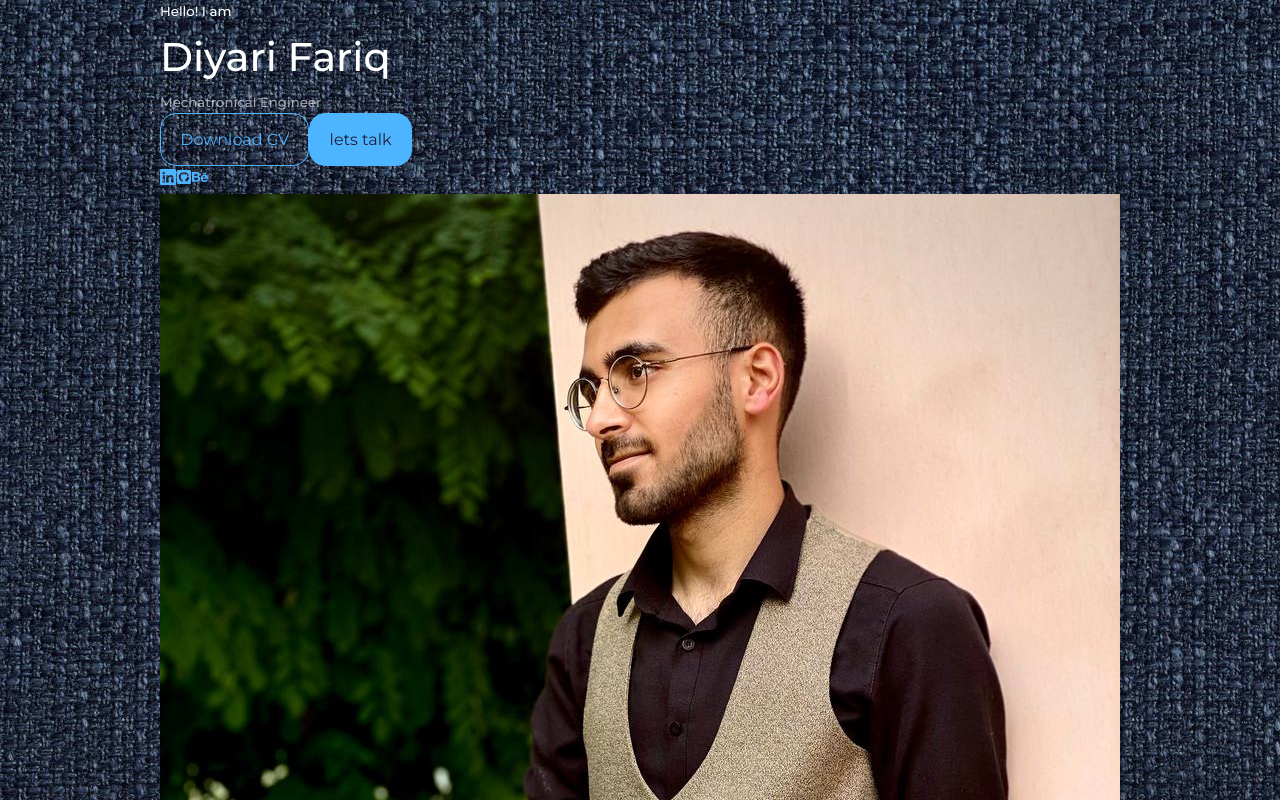
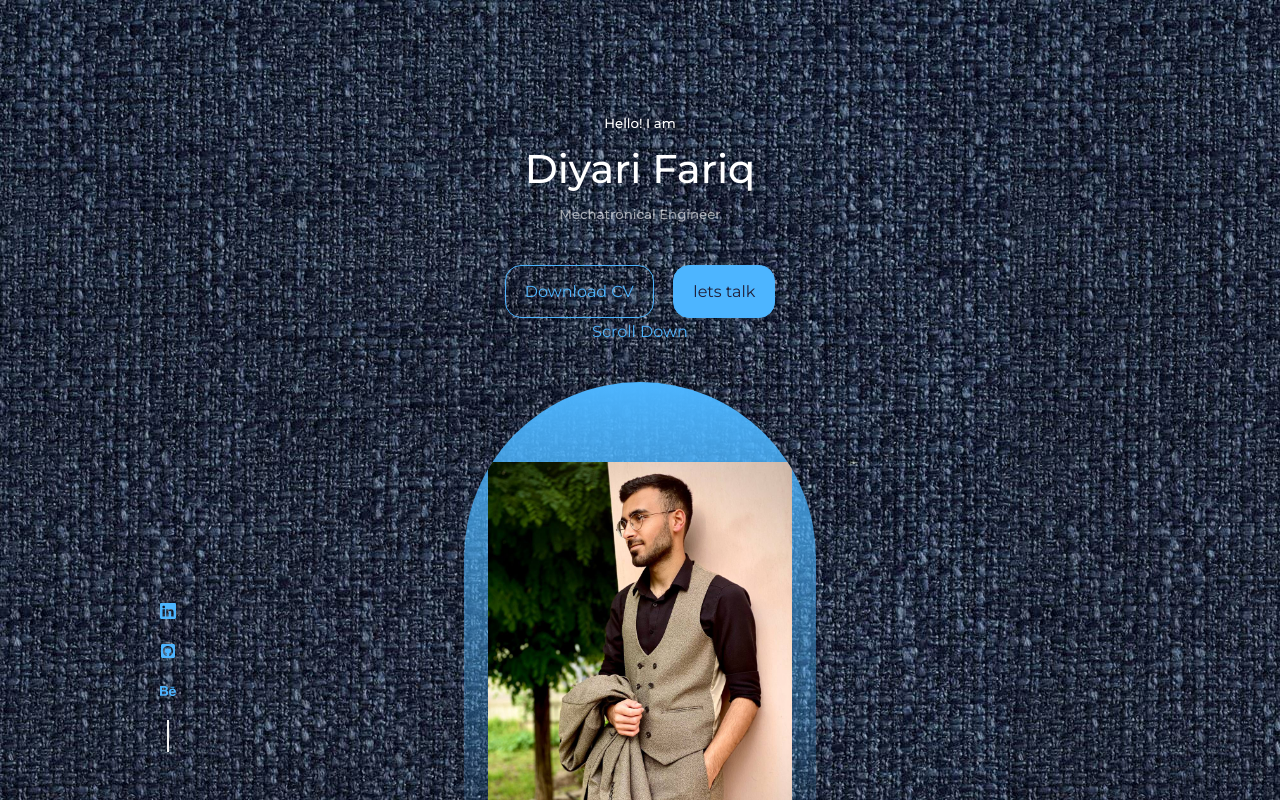
Before and after one commit to dearyfareq/capstone, a React (Create React App) app in the folder capstone/: page / in a window 1280 px wide. Shown: the top 800 px of the page. Built offline with nearby package versions, Linux system fonts and the light colour scheme.

Commit message:
added header img css style

```diff
--- a/capstone/src/components/header/header.css
+++ b/capstone/src/components/header/header.css
@@ -0,0 +1,47 @@
+header{
+    overflow: hidden;
+    height: 100vh;
+    padding-top: 7rem;
+}
+.header__container{
+    text-align: center;
+    height:100%;
+    position: relative;
+}
+
+/*======================== CTA ========================*/
+.cta{
+    margin-top: 2.5rem;
+    display: flex;
+    gap: 1.2rem;
+    justify-content: center;
+}
+/*======================== socials ========================*/
+.header__socials{
+    display: flex;
+    flex-direction: column;
+    align-items: center;
+    gap: 0.8rem;
+    position: absolute;
+    left: 0;
+    bottom: 3rem;
+}
+.header__socials::after{
+    content: "";
+    width: 2px;
+    height: 2rem;
+    background: rgb(245, 245, 245);
+}
+/*======================== header img ========================*/
+.me{
+    background: linear-gradient(var(--color-prime), transparent);
+    width: 22rem;
+    height: 30rem;
+    position: absolute;
+    left: calc(50% - 11rem);
+    margin-top: 4rem;
+    border-radius: 12rem 12rem 0 0;
+    overflow: hidden;
+    padding: 5rem 1.5rem 1.5rem 1.5rem;
+
+}
```
Also changed, not shown: 1 other file (tests, documents, lock files or other folders).
